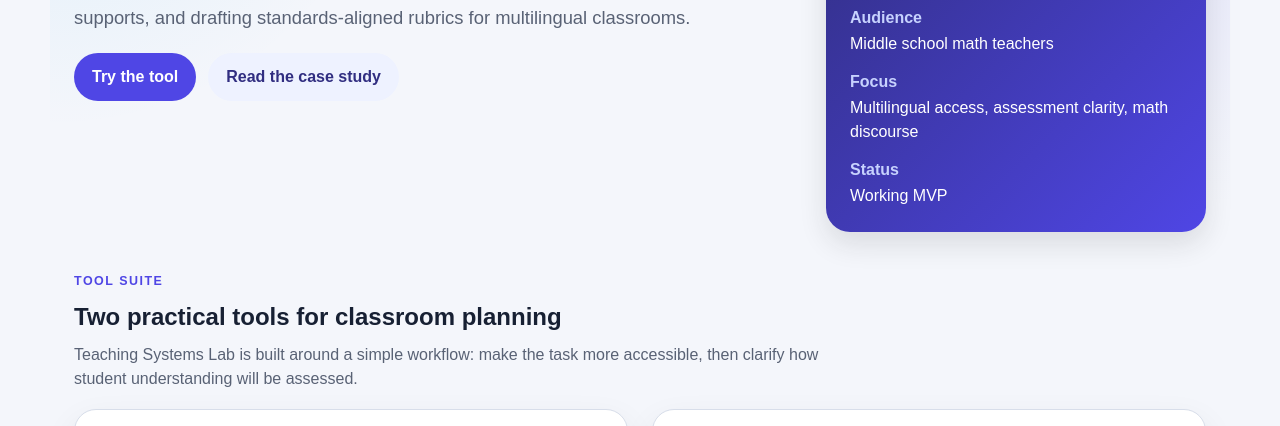
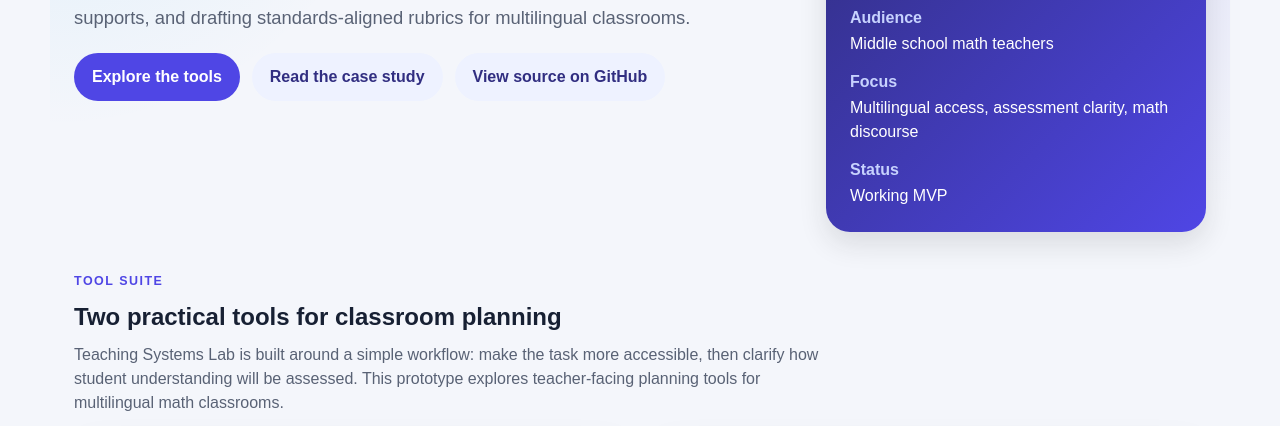
Before and after one commit to iisjade/teaching-systems-lab, a plain HTML site: page index.html in a window 1280 px wide. Shown: the part 228-654 px from the top of the page. Drawn offline with Linux system fonts and the light colour scheme.

Commit message:
Update index.html
Add GitHub source link and project note

```diff
--- a/index.html
+++ b/index.html
@@ -25,8 +25,11 @@
           A classroom-centered prototype suite for adapting math tasks, generating language supports, and drafting standards-aligned rubrics for multilingual classrooms.
         </p>
         <div class="hero-actions">
-          <a class="button-link" href="#tool">Try the tool</a>
+          <a class="button-link" href="#suite-overview">Explore the tools</a>
           <a class="button-link secondary-link" href="#case-study">Read the case study</a>
+          <a class="button-link secondary-link" href="https://github.com/iisjade/teaching-systems-lab" target="_blank" rel="noopener noreferrer">
+            View source on GitHub
+          </a>
         </div>
       </div>
 
@@ -61,6 +64,7 @@
       <h2>Two practical tools for classroom planning</h2>
       <p class="helper">
         Teaching Systems Lab is built around a simple workflow: make the task more accessible, then clarify how student understanding will be assessed.
+        This prototype explores teacher-facing planning tools for multilingual math classrooms.
       </p>
     </div>
 
@@ -404,6 +408,7 @@
     </p>
     <p class="tech-note">
       Built with HTML, CSS, and JavaScript. Deployed with GitHub Pages.
+      <a href="https://github.com/iisjade/teaching-systems-lab" target="_blank" rel="noopener noreferrer">View source on GitHub.</a>
     </p>
   </footer>
 
```
